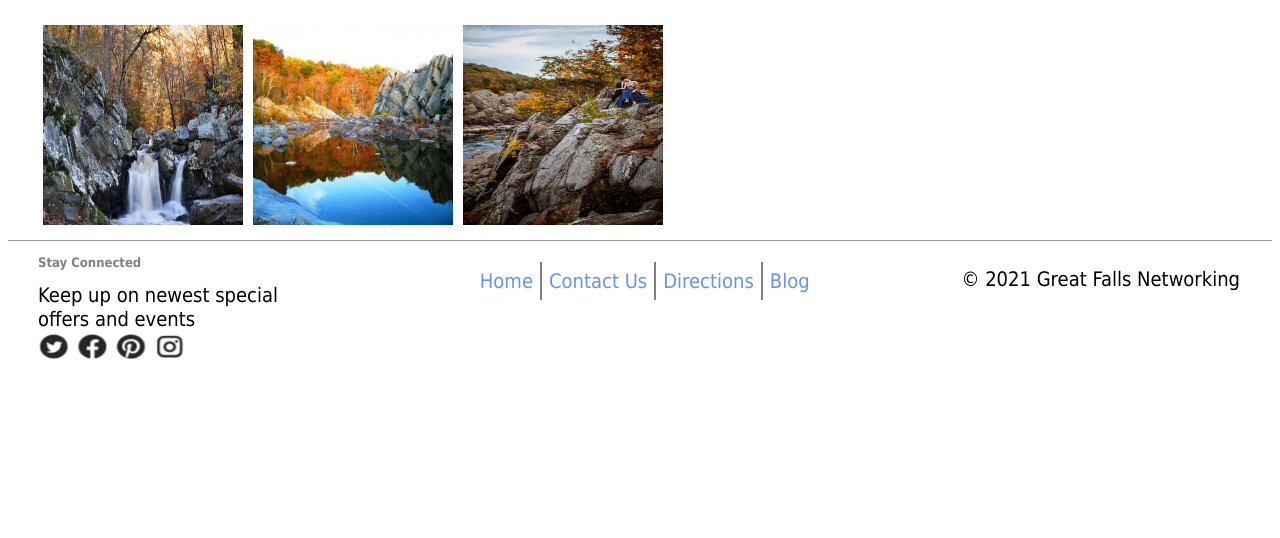
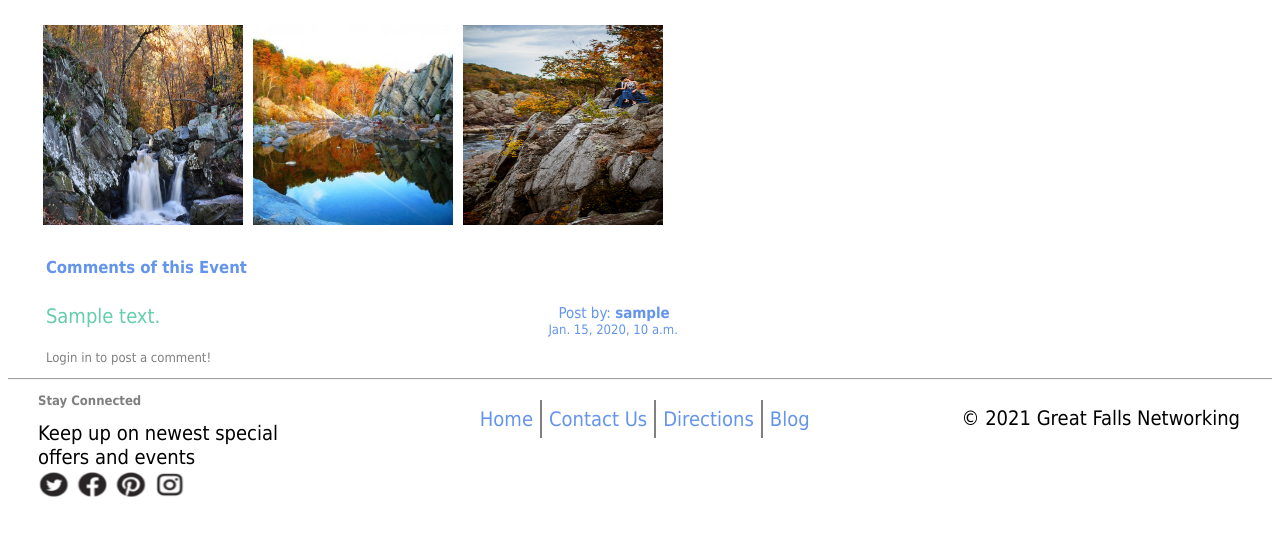
Before and after one commit to i-am-xu-wang/great-fall-networking-ajax, a Django app: page /events/1 in a window 1280 px wide. Shown: the part 921-1459 px from the top of the page. Before the commit the page ends 1280 px from the top, so only its background shows below. Run offline with Django 3.2, Linux system fonts and the light colour scheme; tables that the repository leaves empty hold one stand-in row (values such as "Sample post"); grey boxes marked "Sample" are stand-in pictures; parts of the project's set-up code (start-up, migrations or seed data) failed here and were passed over.

Commit message:
implement the comment section

```diff
--- a/events/static/css/app.css
+++ b/events/static/css/app.css
@@ -57,10 +57,9 @@ h6 a {
 
 button {
     margin-left: 15%;
-    height: 10%;
     text-decoration: none;
-    font-size: 20px;
     color: cornflowerblue;
+    height:40px;
 }
 .shareNumber,.likeNumber{
     margin-left: 20px;
--- a/events/static/css/item_with_details.css
+++ b/events/static/css/item_with_details.css
@@ -28,6 +28,11 @@
     margin-bottom: 10px;
 }
 
+button.register {
+    width: 120px;
+}
+
+
 .attendees {
     margin-top: 20px;
     display: flex;
@@ -38,14 +43,17 @@
 }
 
 button {
-    margin-left: 15%;
-    height: 10%;
+    height: 30px;
+    text-align: center;
+    line-height: 15px;
 }
 
 button a {
     text-decoration: none;
     font-size: 15px;
+
 }
+
 
 .eventButton {
     margin-top: 5%;
@@ -114,23 +122,75 @@ button a {
     margin-left: 3%;
 }
 
+div.commentBlock {
+    margin-left: 3%;
+    width: 50%;
+    display: flex;
+    flex-direction: row;
+    justify-content: space-between;
+    margin-bottom: 10px;
+}
+
+p.noComment {
+    margin-left: 3%;
+}
+
+div.commentContent {
+    font-size: 20px;
+    color: mediumaquamarine;
+}
+
+div.commentInfo {
+    display: flex;
+    flex-direction: column;
+}
+
+div.commentName {
+    font-size: 15px;
+    margin-left: 10px;
+    float: end;
+}
+
+div.commentName a {
+    font-weight: bold;
+}
+
+div.commentTime {
+    font-size: small;
+    float: right;
+}
+
+#postComment {
+    margin-left: 3%;
+}
+
+div.commentButtons {
+    margin-top: 10px;
+    display: flex;
+    flex-direction: row;
+    justify-content: space-between;
+     flex: 0 50%;
+}
+
 p {
     font-size: small;
     color: grey;
 }
-button.delete{
-    margin-top: 15px;
-}
-.organizer{
+
+.organizer {
     margin-top: 10px;
     font-size: 18px;
     color: gray;
 }
-.dateCreated{
+
+.dateCreated {
     font-size: 18px;
     color: gray;
 }
 
+.textarea {
+    margin-left: 20px;
+}
 
 @media all and (min-width: 768px) {
     #mainContent {
--- a/events/static/js/profile.js
+++ b/events/static/js/profile.js
@@ -1,12 +1,10 @@
 $(document).ready(function () {
+    //change user's role at the profile page
     $('#submitButton').click(function () {
         confirm("Are you sure to change this user's role? ")
         var change_role_url = $(this).siblings('#role-options').attr('data-ajax-url');
-        var user_id =  $(this).siblings('#role-options').attr('data-user-id');
+        var user_id = $(this).siblings('#role-options').attr('data-user-id');
         var user_role = $(this).siblings('#role-options').val()
-        console.log(user_id)
-        console.log(user_role)
-        console.log(change_role_url)
         $.ajax({
             url: change_role_url,
             data: {
@@ -22,10 +20,9 @@ $(document).ready(function () {
         })
             .done(function (json) {
                 if (json.success === 'success') {
-                    alert("success")
                     var new_role = json.user_role;
                     console.log(new_role);
-                    $(this).siblings().children('#user-role').text(new_role);
+                    $(this).siblings('ul').children('li').children('span#new-role').text(new_role);
                 } else {
                     alert("Error: " + json.error)
                 }
@@ -38,4 +35,76 @@ $(document).ready(function () {
                 console.log(user_id)
             })
     });
+
+    //add/edit comment
+    $('#submitCommentButton').click(function () {
+
+        var add_comment_url = $(this).parent().attr('data-ajax-url');
+        var username = $(this).parent().attr('data-user-name');
+        var event_id = $(this).parent().attr('data-event-id');
+        var text = $(this).siblings('#textEditor').val();
+        var edit_or_add =  $(this).parent().attr('data-operation-type');
+        var event_detail_url = "events/"+ event_id + "/edit"
+        console.log(edit_or_add)
+        console.log(username)
+        console.log(event_id);
+        console.log(text);
+        $.ajax({
+            url: add_comment_url,
+            data: {
+                username: username,
+                event_id: event_id,
+                text: text,
+            },
+            type: "POST",
+            headers: {'X-CSRFToken': csrftoken},
+            context: this
+        })
+            .done(function () {
+                if(edit_or_add === "add"){
+                      location.reload()
+                }
+                else{
+                    location.replace(document.referrer);
+                }
+            })
+            .fail(function (xhr, status, errorThrown) {
+                alert("Sorry, there was a problem!");
+                console.log("Error: " + errorThrown);
+                console.log("Status: " + status);
+                console.dir(xhr);
+            })
+    });
+
+    //delete a comment
+    $('.deleteComment').click(function () {
+        var approval = confirm("Do you want to delete");
+        if(approval === true) {
+            var delete_comment_url = $(this).parent().attr('data-ajax-url');
+            var comment_id = $(this).parent().attr('data-comment-id');
+            console.log(delete_comment_url)
+            console.log(comment_id);
+            $.ajax({
+                url: delete_comment_url,
+                data: {
+                    comment_id: comment_id,
+                },
+                type: "POST",
+                headers: {'X-CSRFToken': csrftoken},
+                context: this
+            })
+                .done(function () {
+                    alert("you successfully delete a post")
+                    location.reload();
+                })
+                .fail(function (xhr, status, errorThrown) {
+                    alert("Sorry, there was a problem!");
+                    console.log("Error: " + errorThrown);
+                    console.log("Status: " + status);
+                    console.dir(xhr);
+                })
+        }
+    });
+
+
 });
--- a/events/views.py
+++ b/events/views.py
@@ -4,7 +4,7 @@ from django.http import JsonResponse
 from django.shortcuts import render, redirect
 
 from actions.models import Action
-from .models import Event, Account
+from .models import Event, Account, Comment
 
 
 # Create your views here.
@@ -26,9 +26,14 @@ def sort_list(request, option):
 
 def event_detail(request, event_id):
     event = Event.objects.get(pk=event_id)
+    all_comments = Comment.objects.all().order_by('-time')
+    comments = []
+    for comment in all_comments:
+        if comment.event_id == event.id:
+            comments.append(comment)
     return render(request,
                   'events/posts/item_detail.html',
-                  {'event': event}
+                  {'event': event, 'comments': comments}
                   )
 
 
@@ -73,15 +78,16 @@ def add_event(request):
 
         )
         new_event.save()
-        #log the action
+        # log the action
         action = Action(
-            user = user,
-            verb = "created the new event",
+            user=user,
+            verb="created the new event",
             target=new_event
         )
         action.save()
         messages.add_message(request, messages.SUCCESS, "You successfully added a new event: %s" % new_event.title)
-        return redirect('events:event_detail', new_event.id)
+        comments = []
+        return redirect('events:event_detail', new_event.id, comments)
     else:
         return render(request, 'events/posts/add_new_event.html')
 
--- a/templates/events/base.html
+++ b/templates/events/base.html
@@ -43,7 +43,7 @@
         <div id="rightHeader">
             {% if request.session.username %}
                 <form id="login-box">
-                    <p>Logged in as <a href={% url 'users:profile' request.session.username %}> <strong>{{ request.session.username }}</strong></a> |
+                    <p>Logged in as <a href={% url 'users:profile' request.session.username %}>  <strong>{{ request.session.username }}</strong></a>|
                         <a href="{% url 'users:logout' %}"> Log out</a></p>
                 </form>
             {% else %}
--- a/templates/events/posts/item_detail.html
+++ b/templates/events/posts/item_detail.html
@@ -3,6 +3,7 @@
 {% load static %}
 {% block detailContent %}
     <link href="{% static "css/item_with_details.css" %}" rel="stylesheet">
+    <script src="{% static "js/profile.js" %}"></script>
     <section id="mainContent">
         <section id="eventBlock">
             <div id="eventPart1">
@@ -18,7 +19,8 @@
                         <li class="eventLocation">{{ event.location }}</li>
                         <li class="eventTime">{{ event.date }}</li>
                         <li class="eventTime">{{ event.time }}</li>
-                        <li class="organizer"><a href={% url 'users:profile' event.user.username %}> Organized by: {{ event.user.username }}</a></li>
+                        <li class="organizer"><a href={% url 'users:profile' event.user.username %}> Organized
+                            by: {{ event.user.username }}</a></li>
                         <li class="dateCreated">Date Posted: {{ event.created_date }}</li>
                         <li class="attendees">
                             <span class="attendeesNumber">{{ event.attendees }}</span>
@@ -32,8 +34,9 @@
                     {% if request.session.username %}
                         <button class="register" data-ajax-url="{% url "events:event_register" %}">Register</button>
                         <button><a href="{% url "events:edit_event" event.id %}">Edit</a></button>
-                        {% if request.session.username == 'admin' %}
-                            <form id="delete" name="delete-event" action="{% url "events:delete_event"%}" method="POST">
+                        {% if request.session.role == 'admin' %}
+                            <form id="delete" name="delete-event" action="{% url "events:delete_event" %}"
+                                  method="POST">
                                 {% csrf_token %}
                                 <input type="hidden" name="event_id" value="{{ event.id }}">
                                 <button class="delete">Delete</button>
@@ -132,5 +135,62 @@
                      src="{% static "img/feed/season-feed3.jpg" %}">
             </a>
         </div>
+        <h5>Comments of this Event</h5>
+        {% for comment in comments %}
+            <div class="commentBlock">
+                <div class="commentContent">{{ comment.content }} </div>
+                <div class="commentInfo">
+                    <div class="commentName">Post by:
+                        <a href={% url 'users:profile' comment.author.username %}>{{ comment.author.username }}</a>
+                    </div>
+                    <div class="commentTime">{{ comment.time }}</div>
+
+                {#edit and delete function, users can delete/edit comments posted by them, admin can do it in any comments#}
+                {% if request.session.username  == comment.author.username or request.session.role == "admin" %}
+                    <div class = "commentButtons">
+                    <button class = "edit"><a href="{% url "users:edit_comment" comment.id %}">Edit</a></button>
+                    <form name="delete-comment" data-ajax-url="{% url 'users:delete_comment' %}"
+                          data-comment-id="{{ comment.id }}">
+                        {% csrf_token %}
+                        <input type = "button" class="deleteComment" value = "delete">
+                    </form>
+                    </div>
+                {% endif %}
+                </div>
+            </div>
+
+        {% empty %}
+            <p class="noComment">No Comments yet. Try to add a new one yourself!</p>
+        {% endfor %}
+        {% if request.session.username %}
+            {% if comment %}
+                {# when comment.id is passing, display the edit comment view#}
+                <h5>Edit your comment for this Event</h5>
+                <form id="postComment" data-ajax-url="{% url 'users:edit_comment' comment.id %}"
+                      data-user-name="{{ request.session.username }}"
+                      data-event-id="{{ event.id }}"
+                data-operation-type = "edit">
+                    {% csrf_token %}
+                    <textarea cols="40" id="textEditor" rows="3" name="comment-text"
+                              placeholder="Post a comment for this event..">{{ comment.content }}</textarea>
+                    <input id="submitCommentButton" type="button" value="post">
+                </form>
+            {% else %}
+                <!--  post comment area -->
+                <h5>Post a Comment as <a href={% url 'users:profile' request.session.username %}></a> for this Event
+                </h5>
+                <form id="postComment" data-ajax-url="{% url 'users:post_comment' %}"
+                      data-user-name="{{ request.session.username }}"
+                      data-event-id="{{ event.id }}"
+                data-operation-type = "edit">
+                    {% csrf_token %}
+                    <textarea cols="40" id="textEditor" rows="3" name="comment-text"
+                              placeholder="Post a comment for this event.."></textarea>
+                    <input id="submitCommentButton" type="button" value="post">
+                </form>
+            {% endif %}
+        {% else %}
+            <p class="noComment">Login in to post a comment!</p>
+        {% endif %}
     </section>
 {% endblock %}
--- a/templates/users/user/profile.html
+++ b/templates/users/user/profile.html
@@ -27,12 +27,12 @@
             Email Address: {{ user.email }}
         </li>
         <li>Gender: {{ user.details.gender }}</li>
-        <li>Role: {{ user.details.role }}</li>
+        <li>Role: <span id = "new-role"> {{ user.details.role }}</span></li>
     </ul>
     {% if request.session.username == user.username or request.session.role == "admin" %}
         <button><a href="{% url "users:edit_profile" user.username %}">Edit</a></button>
     {% endif %}
-    {% if request.session.username == "admin" %}
+    {% if request.session.role == "admin" %}
         <label for="role-options">Do you want change this user's role</label>
         <select id="role-options" name="role-options"
                 data-ajax-url="{% url "users:change_role" %}" data-user-id="{{ user.id }}">
--- a/users/urls.py
+++ b/users/urls.py
@@ -9,4 +9,7 @@ urlpatterns = [
     path('profile/<str:username>/edit', views.edit_user, name='edit_profile'),
     path('login', views.login_user, name='login'),
     path('logout', views.logout_user, name='logout'),
+    path('post-comment', views.post_comment, name='post_comment'),
+    path('<int:comment_id>/edit', views.edit_comment, name='edit_comment'),
+    path('delete', views.delete_comment, name='delete_comment'),
 ]
```
Also changed, not shown: events/models.py (+7 -0 lines), templates/users/user/register.html (+20 -19 lines), users/views.py (+72 -3 lines), events/migrations/0004_comment.py (added).
